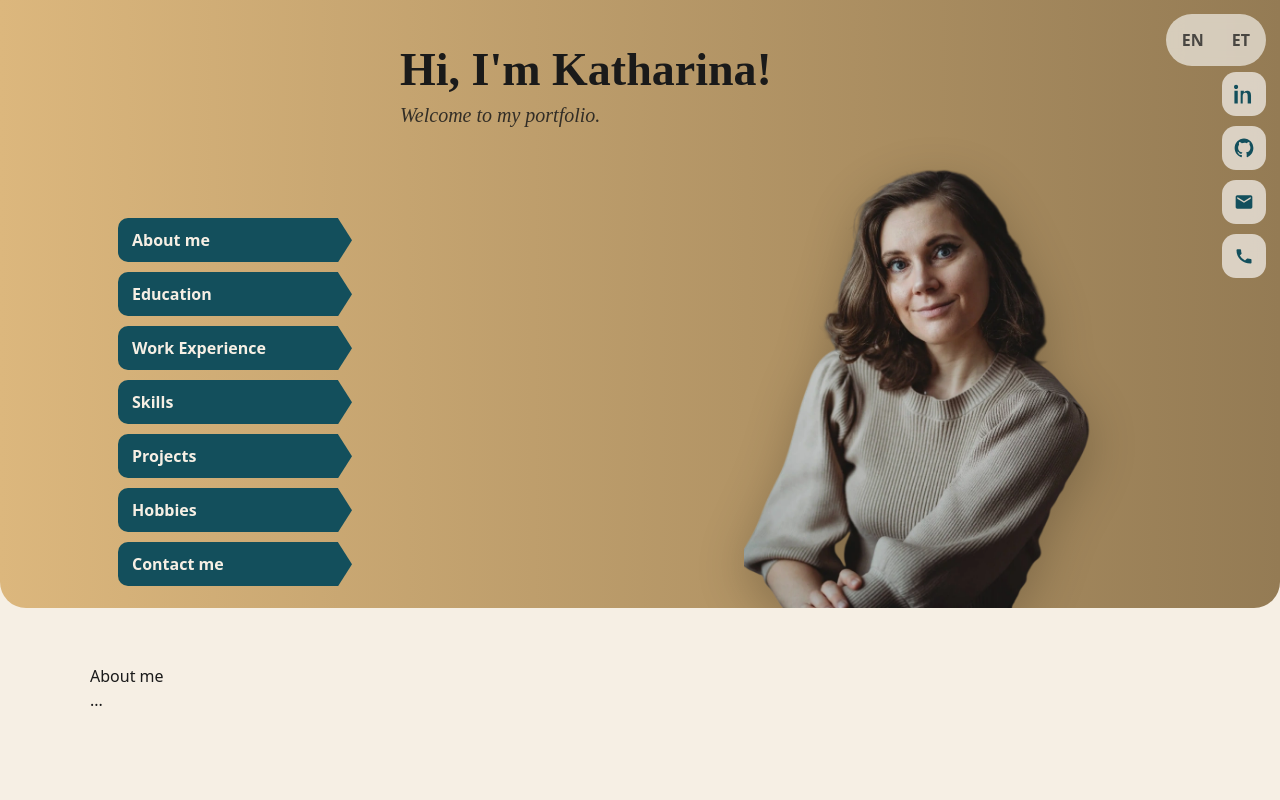
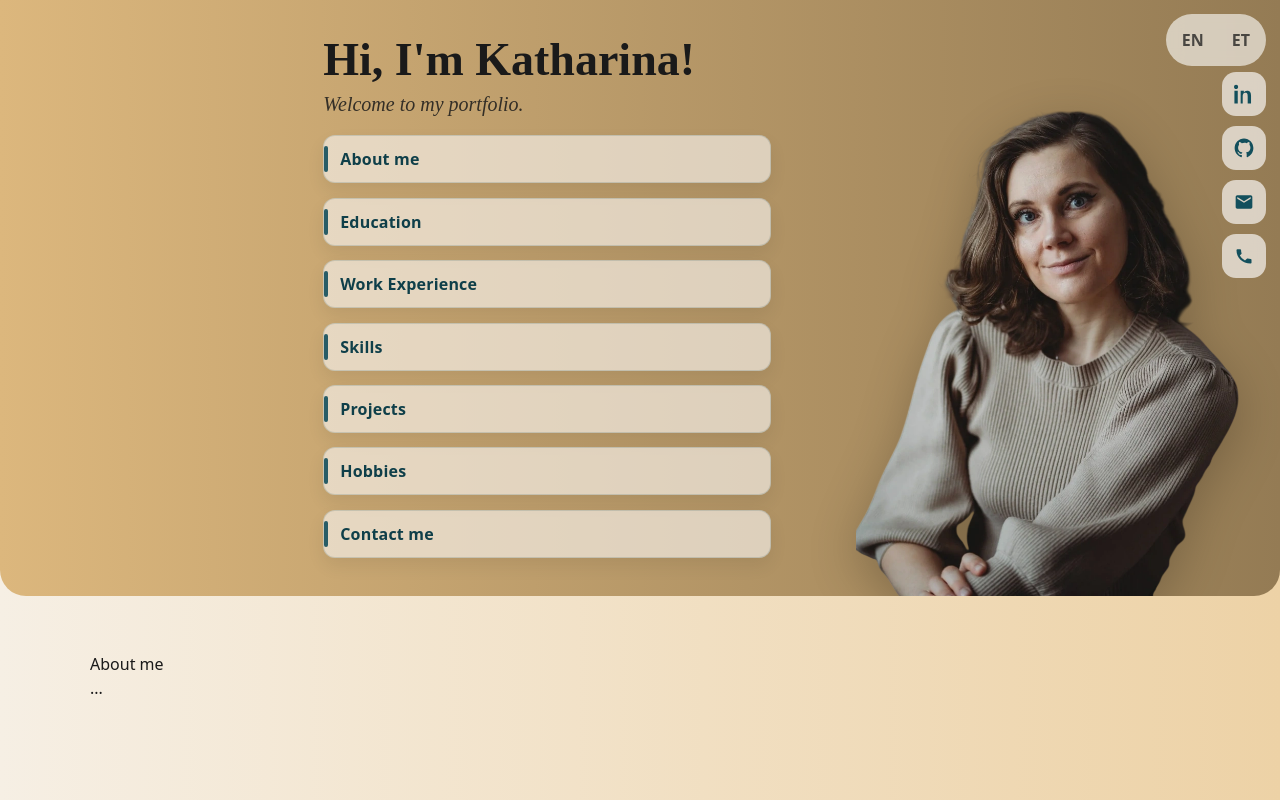
Before and after one commit to KatharinaMat/my-portfolio, a Nuxt app: page / in a window 1280 px wide. Shown: the top 800 px of the page. Built offline with nearby package versions, Linux system fonts and the light colour scheme.

Commit message:
UI improvement (changes to hero layout and buttons)

```diff
--- a/app/assets/css/main.css
+++ b/app/assets/css/main.css
@@ -1,14 +1,246 @@
+/* =================================
+   BASE / GLOBAL
+   ================================= */
+
 html {
   scroll-behavior: smooth;
 }
 
 .page {
   min-height: 100vh;
-  background: #f6efe4;
+  background: linear-gradient(90deg, #f6efe4 0%, #edd2a6 100%);
   position: relative;
 }
 
-/* language switch */
+/* =================================
+   HERO LAYOUT (2 columns)
+   ================================= */
+
+.hero {
+  width: 100%;
+  background: linear-gradient(90deg, #dcb77d 0%, #947b54 100%);
+  border-radius: 0 0 26px 26px;
+  overflow: hidden;
+
+  /* slightly less tall on desktop via media query below */
+  min-height: clamp(420px, 70vh, 620px);
+
+  padding-top: clamp(1.5rem, 3vw, 3rem);
+  padding-bottom: 0;
+}
+
+.hero .row {
+  display: flex;
+  gap: clamp(1.5rem, 4vw, 3rem);
+  align-items: stretch;
+  height: 100%;
+}
+
+/* LEFT COLUMN */
+
+.left-col {
+  flex: 1;
+  display: flex;
+  flex-direction: column;
+  padding-bottom: clamp(1.5rem, 3vw, 3rem);
+  align-items: flex-end;
+}
+
+/* align text + nav as one visual block */
+.left-col > .hero-text,
+.left-col > .side-nav {
+  width: min(34rem, 100%); /* mobile/tablet default */
+}
+
+/* RIGHT COLUMN */
+
+.right-col {
+  flex: 0 0 clamp(320px, 32vw, 460px);
+  display: flex;
+  align-items: flex-end;
+  justify-content: flex-end;
+  align-self: stretch;
+}
+
+/* =================================
+   HERO CONTENT
+   ================================= */
+
+.hero-text {
+  text-align: left;
+}
+
+.hero-title {
+  font-family: "Playfair Display", serif;
+  font-weight: 600;
+  margin: 0 0 0.35rem;
+  font-size: 34px;
+  line-height: 1.05;
+  color: #1a1a1a;
+}
+
+.hero-subtitle {
+  font-family: "Playfair Display", serif;
+  font-style: italic;
+  margin: 0 0 1rem;
+  font-size: 18px;
+  color: #1a1a1a;
+  opacity: 0.85;
+}
+
+/* IMAGE */
+
+.hero-image {
+  display: flex;
+  justify-content: flex-end;
+  align-items: flex-end;
+  margin: 0;
+  padding: 0;
+}
+
+.portrait {
+  display: block;
+  height: auto;
+  object-fit: contain;
+
+  /* mobile sizing */
+  width: clamp(280px, 88vw, 520px);
+  max-height: 46vh;
+
+  filter: drop-shadow(0 14px 24px rgba(0, 0, 0, 0.22));
+}
+
+/* =================================
+   HERO NAV  (Option A refined)
+   ================================= */
+
+.side-nav {
+  display: flex;
+  flex-direction: column;
+  gap: 0.9rem;
+}
+
+/* Soft card links */
+.bookmark {
+  display: flex;
+  align-items: center;
+  justify-content: flex-start;
+  white-space: nowrap;
+  text-decoration: none;
+
+  /* light surface */
+  background: rgba(248, 246, 242, 0.72);
+  border: 1px solid rgba(15, 63, 73, 0.14);
+  box-shadow: 0 10px 22px rgba(0, 0, 0, 0.08);
+
+  /* shape + spacing */
+  padding: 12px 14px 12px 16px;
+  border-radius: 14px;
+
+  /* typography */
+  color: #0f3f49;
+  font-weight: 600;
+  letter-spacing: 0.2px;
+
+  /* accent line */
+  position: relative;
+  overflow: hidden;
+
+  transition: transform 160ms ease, box-shadow 160ms ease, border-color 160ms ease,
+    background-color 160ms ease;
+}
+
+/* left accent strip */
+.bookmark::before {
+  content: "";
+  position: absolute;
+  left: 0;
+  top: 10px;
+  bottom: 10px;
+  width: 4px;
+  border-radius: 999px;
+  background: #134f5c;
+  opacity: 0.9;
+}
+
+/* no arrows */
+.bookmark::after {
+  content: none;
+}
+
+.bookmark:hover {
+  transform: translateY(-1px);
+  border-color: rgba(15, 63, 73, 0.22);
+  box-shadow: 0 14px 26px rgba(0, 0, 0, 0.11);
+  background: rgba(248, 246, 242, 0.84);
+}
+
+.bookmark:focus-visible {
+  outline: 3px solid rgba(19, 79, 92, 0.28);
+  outline-offset: 3px;
+}
+
+/* =================================
+   DESKTOP-ONLY NAV PREVIEW (for hover panels later)
+   ================================= */
+
+/* You can add the preview markup in index.vue later.
+   This CSS is here so it “just works” when you do. */
+@media (min-width: 860px) {
+  .side-nav {
+    position: relative;
+  }
+
+  .nav-preview {
+    position: absolute;
+    left: calc(100% + 16px);
+    top: 0;
+    width: 320px;
+
+    padding: 14px 16px;
+    border-radius: 16px;
+
+    background: rgba(248, 246, 242, 0.78);
+    backdrop-filter: blur(10px);
+    -webkit-backdrop-filter: blur(10px);
+
+    border: 1px solid rgba(15, 63, 73, 0.14);
+    box-shadow: 0 18px 38px rgba(0, 0, 0, 0.12);
+  }
+
+  .nav-preview-title {
+    margin: 0 0 6px;
+    font-size: 16px;
+    color: #0f3f49;
+  }
+
+  .nav-preview-text {
+    margin: 0 0 10px;
+    font-size: 14px;
+    color: #1a1a1a;
+    opacity: 0.9;
+  }
+
+  .nav-preview-list {
+    margin: 0;
+    padding-left: 18px;
+    font-size: 13px;
+    color: #1a1a1a;
+    opacity: 0.85;
+  }
+}
+
+/* hard-disable preview on touch devices */
+@media (hover: none), (pointer: coarse) {
+  .nav-preview {
+    display: none !important;
+  }
+}
+
+/* =================================
+   FIXED UI ELEMENTS
+   ================================= */
+
 .lang {
   position: fixed;
   top: 14px;
@@ -46,7 +278,8 @@ html {
   opacity: 1;
 }
 
-/* fixed socials */
+/* SOCIALS */
+
 .social {
   position: fixed;
   right: 14px;
@@ -67,243 +300,104 @@ html {
   place-items: center;
   transition: transform 160ms ease;
 }
+
 .icon-btn:hover {
   transform: translateY(-2px);
 }
+
 .icon-btn svg {
   width: 20px;
   height: 20px;
   fill: #134f5c;
 }
 
-/* =========================
-   HERO
-   ========================= */
-.hero {
-  width: 100%;
-  background: linear-gradient(90deg, #dcb77d 0%, #947b54 100%);
-  border-radius: 0 0 26px 26px;
-  overflow: hidden;
-}
+/* =================================
+   SECTIONS
+   ================================= */
 
-.hero-inner {
-  max-width: 1100px;
-  margin: 0 auto;
-  padding: 22px 18px 0;
-}
-
-/* layout: nav + content */
-.hero-layout {
-  display: grid;
-  grid-template-columns: 1fr;
-  gap: 14px;
-}
-
-/* content (text + image) */
-.hero-grid {
-    display: grid;
-  grid-template-columns: 1fr;
-  gap: 14px;
-}
-
-/* text */
-.hero-title {
-  font-family: "Playfair Display", serif;
-  font-weight: 600;
-  margin: 0 0 6px;
-  font-size: 34px;
-  line-height: 1.05;
-  color: #1a1a1a;
-}
-.hero-subtitle {
-  font-family: "Playfair Display", serif;
-  font-style: italic;
-  margin: 0 0 16px;
-  font-size: 18px;
-  color: #1a1a1a;
-  opacity: 0.85;
-}
-
-/* image */
-.hero-image {
-  display: flex;
-  justify-content: center;
-  align-items: flex-end;
-}
-
-.portrait {
-  display: block;
-  height: auto;
-  object-fit: contain;
-  width: clamp(280px, 88vw, 520px);
-  max-height: 46vh;
-  filter: drop-shadow(0 14px 24px rgba(0, 0, 0, 0.22));
-}
-
-/* =========================
-   ONE NAV (mobile + desktop)
-   ========================= */
-
-/* mobile default: horizontal “chips” bar (NOT fixed, no duplication) */
-.side-nav {
-  display: flex;
-  flex-direction: row;
-  gap: 10px;
-  overflow-x: auto;
-  padding: 8px 2px 4px;
-  margin: 0;
-  -webkit-overflow-scrolling: touch;
-}
-.side-nav::-webkit-scrollbar {
-  height: 0;
-}
-
-/* make bookmarks look like chips on mobile */
-.bookmark {
-  display: inline-flex;
-  align-items: center;
-  white-space: nowrap;
-  text-decoration: none;
-
-  background: #134f5c;
-  color: #f6efe4;
-  font-weight: 700;
-
-  padding: 10px 14px;
-  border-radius: 999px;
-
-  transition: transform 160ms ease, filter 160ms ease;
-}
-.bookmark:hover {
-  transform: translateY(-1px);
-  filter: brightness(1.06);
-}
-/* no arrow tip on mobile */
-.bookmark::after {
-  content: none;
-}
-
-/* =========================
-   ANIMATIONS
-   ========================= */
-.line-enter-active {
-  transition: opacity 520ms ease, filter 520ms ease;
-}
-.line-enter-from {
-  opacity: 0;
-  filter: blur(6px);
-}
-.line-enter-to {
-  opacity: 1;
-  filter: blur(0);
-}
-
-/* =========================
-   SECTIONS
-   ========================= */
 .section {
   padding: 56px 18px;
 }
+
 .section-inner {
   max-width: 1100px;
   margin: 0 auto;
   color: #1a1a1a;
 }
 
-/* =========================
-   DESKTOP/TABLET
-   ========================= */
+/* =================================
+   ANIMATIONS
+   ================================= */
+
+.line-enter-active {
+  transition: opacity 520ms ease, filter 520ms ease;
+}
+
+.line-enter-from {
+  opacity: 0;
+  filter: blur(6px);
+}
+
+.line-enter-to {
+  opacity: 1;
+  filter: blur(0);
+}
+
+/* =================================
+   DESKTOP / TABLET REFINEMENTS
+   ================================= */
+
 @media (min-width: 860px) {
-  .hero-inner {
-    padding: 40px 28px 0;
+  /* reduce top padding + overall hero height a touch (less space above head) */
+  .hero {
+    padding-top: clamp(1.25rem, 2.4vw, 2.4rem);
+    min-height: clamp(420px, 62vh, 600px);
   }
 
-  /* 2 columns: left nav + right hero */
-  .hero-layout {
-    grid-template-columns: 260px 1fr;
-    gap: 22px;
-
-    /* THIS is what fixes alignment:
-       nav + content share the same bottom baseline */
-    align-items: end;
+  .hero-text {
+    padding-top: 0.3rem;
   }
 
-  /* right side: give a consistent height so things can align */
-  .hero-grid {
-    min-height: 470px;
-    gap: 14px;
-
-    /* 2-row layout: text stays top, image stays bottom */
-    grid-template-rows: auto 1fr;
+  /* make nav shorter on desktop */
+  .left-col > .hero-text,
+  .left-col > .side-nav {
+    width: min(28rem, 100%);
   }
 
-  /* keep your centered-ish text feeling */
-  .hero-text {
-    padding-top: 6px;
-    align-self: start;
+  /* make the cards less "input-like" */
+  .bookmark {
+    padding: 11px 14px 11px 16px;
+    border-radius: 12px;
+    background: rgba(248, 246, 242, 0.62);
+    box-shadow: 0 8px 18px rgba(0, 0, 0, 0.07);
   }
 
-  /* image bottom aligned */
-  .hero-image {
-    align-self: end;
-    justify-content: flex-end;
+  .bookmark:hover {
+    transform: translateY(-2px);
+    box-shadow: 0 14px 26px rgba(0, 0, 0, 0.11);
+    background: rgba(248, 246, 242, 0.78);
+  }
+
+  /* slightly bigger portrait + bigger column */
+  .right-col {
+    flex: 0 0 clamp(360px, 36vw, 520px);
   }
 
   .portrait {
-    width: clamp(360px, 38vw, 580px);
-    max-height: 56vh;
-  }
-
-  /* desktop nav becomes vertical arrows + sticky */
-  .side-nav {
-    flex-direction: column;
-    overflow: visible;
-    padding: 0;
-    position: sticky;
-    top: 92px;
-
-    /* helps the “same bottom height” look */
-    align-self: end;
-    padding-bottom: 22px;
-  }
-
-  .bookmark {
-    width: 220px; /* tweak 200–260 */
-    border-radius: 10px 0 0 10px;
-    justify-content: flex-start;
-    padding: 10px 14px;
-  }
-
-  /* arrow tip is back on desktop */
-  .bookmark::after {
-    content: "";
-    position: absolute;
-    top: 0;
-    right: -14px;
-    width: 14px;
-    height: 100%;
-    background: #134f5c;
-    clip-path: polygon(0 0, 100% 50%, 0 100%);
-  }
-
-  .bookmark {
-    position: relative;
-  }
-
-  .bookmark:hover {
-    transform: translateX(6px);
-    filter: brightness(1.06);
+    width: clamp(420px, 42vw, 640px);
+    max-height: 62vh;
   }
 
   .hero-title {
     font-size: 46px;
   }
+
   .hero-subtitle {
     font-size: 20px;
   }
 }
 
-/* hard-disable old mobile nav (in case it still exists somewhere) */
+/* safety */
 .mobile-nav {
   display: none !important;
 }
--- a/app/pages/index.vue
+++ b/app/pages/index.vue
@@ -54,12 +54,7 @@
 
       <CopyEmailButton />
 
-      <a
-        class="icon-btn"
-        href="tel:+37255545629"
-        aria-label="Phone"
-        title="Phone"
-      >
+      <a class="icon-btn" href="tel:+37255545629" aria-label="Phone" title="Phone">
         <svg viewBox="0 0 24 24" aria-hidden="true">
           <path
             d="M6.62 10.79a15.05 15.05 0 0 0 6.59 6.59l2.2-2.2c.27-.27.67-.36 1.02-.24 1.12.37 2.33.57 3.57.57.55 0 1 .45 1 1V20c0 .55-.45 1-1 1C10.07 21 3 13.93 3 5c0-.55.45-1 1-1h3.5c.55 0 1 .45 1 1 0 1.25.2 2.45.57 3.57.11.35.03.74-.25 1.02l-2.2 2.2z"
@@ -70,22 +65,9 @@
 
     <!-- HERO -->
     <section class="hero">
-      <div class="hero-inner">
-        <div class="hero-layout">
-          <!-- Desktop bookmarks INSIDE hero layout -->
-          <nav class="side-nav" aria-label="Page sections">
-            <a
-              v-for="item in heroNav"
-              :key="item.href"
-              class="bookmark"
-              :href="item.href"
-            >
-              {{ t(item.i18nKey) }}
-            </a>
-          </nav>
-
-          <!-- Hero content -->
-          <div class="hero-grid">
+      <div class="container">
+        <div class="row">
+          <div class="col left-col">
             <div class="hero-text">
               <Transition name="line" appear>
                 <h1 v-if="showTitle" class="hero-title">
@@ -100,13 +82,52 @@
               </Transition>
             </div>
 
+            <nav
+              class="side-nav"
+              aria-label="Page sections"
+              @mouseleave="activePreview = null"
+            >
+              <a
+                v-for="item in heroNav"
+                :key="item.href"
+                class="bookmark"
+                :href="item.href"
+                @mouseenter="onEnter(item.href)"
+                @focus="onEnter(item.href)"
+                @blur="activePreview = null"
+                @click="onClickScroll($event, item.href)"
+              >
+                {{ t(item.i18nKey) }}
+              </a>
+
+              <!-- Desktop-only hover preview panel -->
+              <div
+                v-if="activePreview && canHover"
+                class="nav-preview"
+                role="dialog"
+                aria-live="polite"
+              >
+                <h3 class="nav-preview-title">
+                  {{ previewFor(activePreview).title }}
+                </h3>
+
+                <p class="nav-preview-text">
+                  {{ previewFor(activePreview).text }}
+                </p>
+
+                <ul v-if="previewFor(activePreview).bullets?.length" class="nav-preview-list">
+                  <li v-for="b in previewFor(activePreview).bullets" :key="b">{{ b }}</li>
+                </ul>
+              </div>
+            </nav>
+          </div>
+
+          <div class="col right-col">
             <div class="hero-image">
               <img
                 src="/images/katharinaM-cropped.webp"
                 alt="Katharina portrait"
                 class="portrait"
-                width="760"
-                height="1040"
                 loading="eager"
                 decoding="async"
                 fetchpriority="high"
@@ -189,6 +210,57 @@ const heroNav = [
   { href: "#contact", i18nKey: "nav.contact" },
 ];
 
+/**
+ * Desktop hover preview (disabled on touch / coarse pointers)
+ */
+const canHover = ref(false);
+const activePreview = ref<string | null>(null);
+
+type Preview = { title: string; text: string; bullets?: string[] };
+
+const previews: Record<string, Preview> = {
+  "#about": {
+    title: "About me",
+    text: "Short story + what I’m aiming for in tech.",
+    bullets: ["Career switch", "Values & strengths", "What I’m looking for"],
+  },
+  "#education": {
+    title: "Education",
+    text: "Relevant degrees + IT courses and certificates.",
+    bullets: ["TalTech MSc", "IT upskilling", "Continuous learning"],
+  },
+  "#work": {
+    title: "Work experience",
+    text: "The experience I bring into tech: analysis, clients, delivery.",
+    bullets: ["Patent Office", "B2B sales", "Cross-team work"],
+  },
+  "#skills": {
+    title: "Skills",
+    text: "Tech stack + tools I’m comfortable with.",
+    bullets: ["Java / Spring", "Vue / Nuxt", "Testing mindset"],
+  },
+  "#projects": {
+    title: "Projects",
+    text: "Flagship projects + what problems they solve.",
+    bullets: ["MyStuffLabelled", "Primastella", "Team projects"],
+  },
+  "#hobbies": {
+    title: "Hobbies",
+    text: "A bit of personality (yes, swing dance).",
+    bullets: ["Teaching & events", "Design work", "Community"],
+  },
+  "#contact": {
+    title: "Contact",
+    text: "Fast ways to reach me.",
+    bullets: ["Email", "LinkedIn", "GitHub"],
+  },
+};
+
+// Helper so template stays clean
+function previewFor(href: string): Preview {
+  return previews[href] ?? { title: "", text: "" };
+}
+
 const changeLocaleKeepScroll = async (code: "en" | "et") => {
   const y = window.scrollY;
 
@@ -202,7 +274,45 @@ const changeLocaleKeepScroll = async (code: "en" | "et") => {
   window.scrollTo({ top: y, left: 0, behavior: "auto" });
 };
 
+function setupHoverDetection() {
+  const mq = window.matchMedia("(hover: hover) and (pointer: fine)");
+  const update = () => (canHover.value = mq.matches);
+  update();
+  mq.addEventListener?.("change", update);
+}
+
+function onEnter(href: string) {
+  if (!canHover.value) return;
+  activePreview.value = href;
+}
+
+/**
+ * Click = smooth-scroll to section (and update URL hash)
+ * Mobile keeps normal behavior but this works fine there too.
+ */
+function onClickScroll(e: MouseEvent, href: string) {
+  if (!href.startsWith("#")) return;
+
+  const id = href.slice(1);
+  const el = document.getElementById(id);
+  if (!el) return;
+
+  e.preventDefault();
+
+  // smooth scroll
+  el.scrollIntoView({ behavior: "smooth", block: "start" });
+
+  // update hash without jumping
+  const url = `${window.location.pathname}${window.location.search}#${id}`;
+  history.replaceState(null, "", url);
+
+  // close preview after click
+  activePreview.value = null;
+}
+
 onMounted(() => {
+  setupHoverDetection();
+
   setTimeout(() => (showTitle.value = true), 180);
   setTimeout(() => (showSubtitle.value = true), 340);
 });
--- a/i18n/locales/et.json
+++ b/i18n/locales/et.json
@@ -10,6 +10,6 @@
   },
   "hero": {
     "title": "Tere, mina olen Katharina!",
-    "subtitle": "Tere tulemast minu portfooli lehele."
+    "subtitle": "Tere tulemast minu portfoolio lehele."
   }
 }
```
